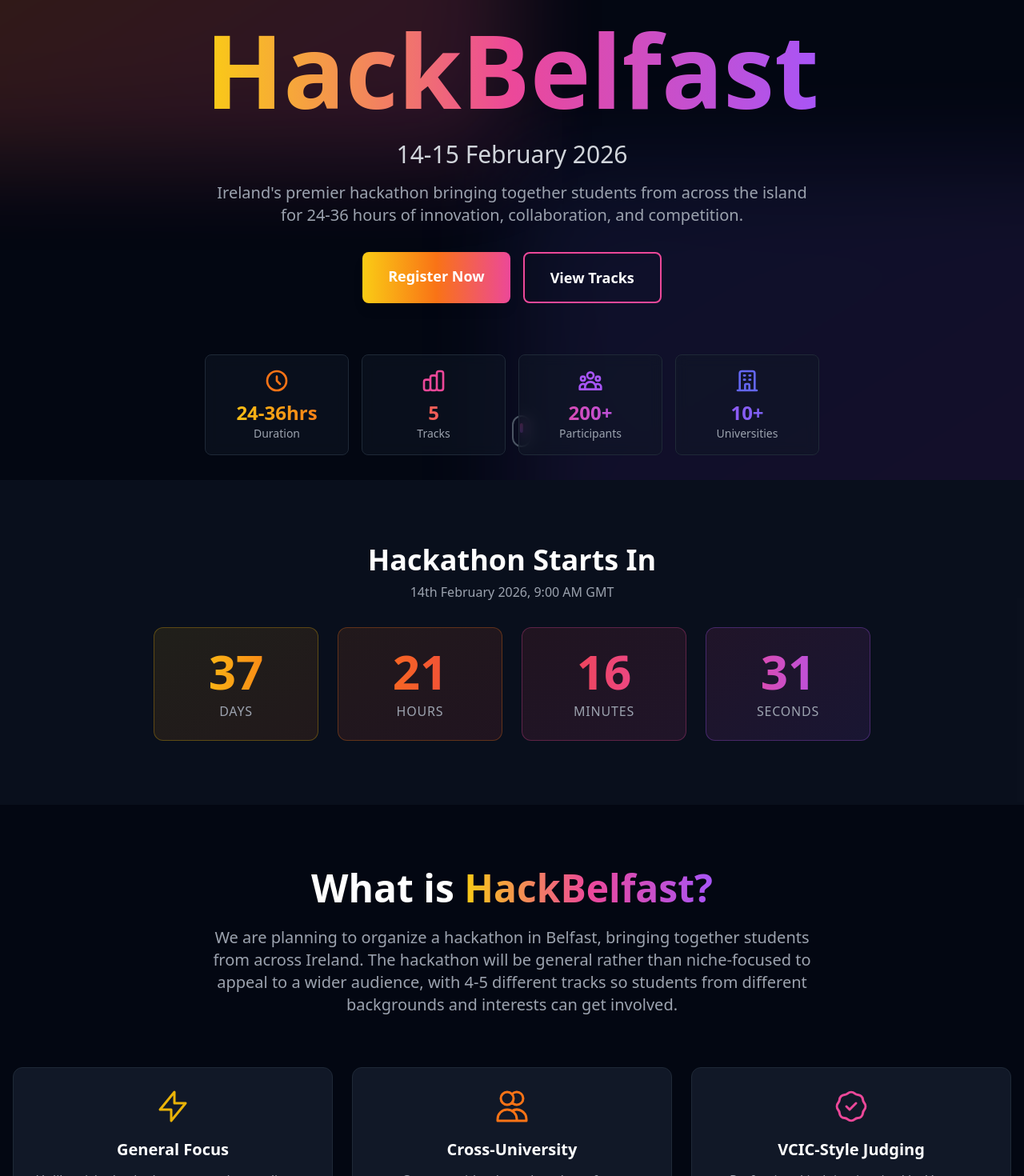
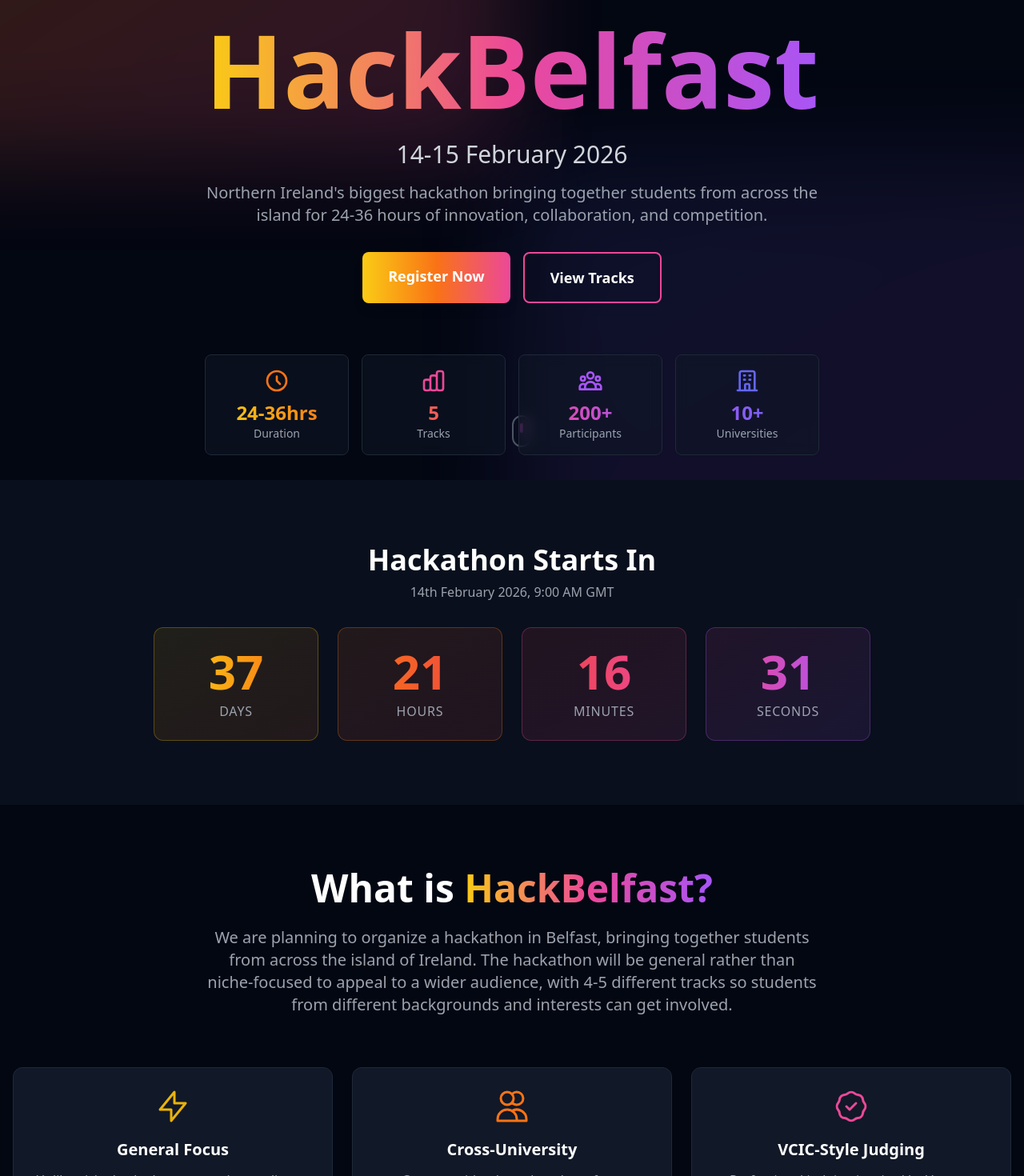
Before and after one commit to hackbelfast/HackBelfast-Website, a React (Vite) app in the folder frontend/: page / in a window 1280 px wide. Shown: the part 269-1739 px from the top of the page at 80% size. Built offline with nearby package versions, Linux system fonts and the light colour scheme; the HTML template or start-up script is replaced by a standard one.

Commit message:
Added NI

```diff
--- a/frontend/src/pages/About/About.tsx
+++ b/frontend/src/pages/About/About.tsx
@@ -115,7 +115,7 @@ const About = () => {
               </ul>
               <p className="text-gray-300 mt-3">
                 This cross-border, cross-discipline collaboration brings together finance and tech expertise
-                to create Ireland's most innovative student hackathon.
+                to create Northern Ireland's most innovative student hackathon.
               </p>
             </div>
           </div>
--- a/frontend/src/pages/Landing/Landing.tsx
+++ b/frontend/src/pages/Landing/Landing.tsx
@@ -88,7 +88,7 @@ const Landing = () => {
           </p>
 
           <p className="text-lg md:text-xl text-gray-400 mb-8 max-w-3xl mx-auto">
-            Ireland's premier hackathon bringing together students from across the island for 24-36 hours of innovation, collaboration, and competition.
+            Northern Ireland's biggest hackathon bringing together students from across the island for 24-36 hours of innovation, collaboration, and competition.
           </p>
 
           <div className="flex flex-col sm:flex-row gap-4 justify-center mb-16">
@@ -176,7 +176,7 @@ const Landing = () => {
               What is <span className="bg-gradient-to-r from-yellow-400 via-pink-500 to-purple-500 bg-clip-text text-transparent">HackBelfast?</span>
             </h2>
             <p className="text-xl text-gray-400 max-w-3xl mx-auto">
-              We are planning to organize a hackathon in Belfast, bringing together students from across Ireland.
+              We are planning to organize a hackathon in Belfast, bringing together students from across the island of Ireland.
               The hackathon will be general rather than niche-focused to appeal to a wider audience,
               with 4-5 different tracks so students from different backgrounds and interests can get involved.
             </p>
```
